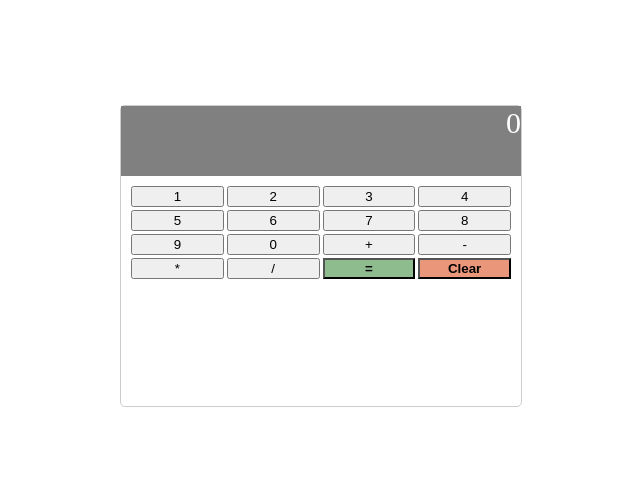
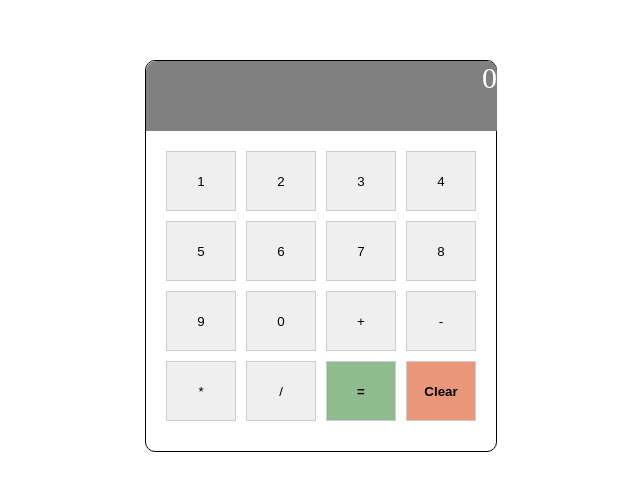
Before and after one commit to Emil-Ant/Calculator, a plain HTML site: page index.html in a window 1280 px wide. Shown: the part 144-634 px from the top of the page, without its empty margins (319-959 px from the left). Drawn offline with Linux system fonts and the light colour scheme.

Commit message:
Styling fixes + hover effect on buttons

```diff
--- a/style.css
+++ b/style.css
@@ -1,12 +1,12 @@
 .calculator {
-    border: 1px solid #ccc;
-    border-radius: 5px;
+    border: 1px solid black;
+    border-radius: 10px;
     position: absolute;
     top: 50%;
     left: 50%;
     transform: translate(-50%, -50%);
-    width: 400px;
-    height: 300px;
+    width: 350px;
+    height: 390px;
     display: flex;
     flex-direction: column;
     align-content: stretch;
@@ -14,27 +14,28 @@
 
 
 .calculator-display {
-    width: 400px;
+    width: 351px;
     font-size: 30px;
     height: 70px;
     border: none;
     background-color: grey;
     color: #fff;
     text-align: right;
+    border-top-right-radius: 10px;
+    border-top-left-radius: 10px;
 }
 
 .previous-operand {
-    font-size: 30px;
+    font-size: 20px;
 }
+
 
 .item {
     display: grid;
-    grid-template-columns: auto auto auto;
-    padding: 10px;
     grid-template-columns: repeat(4, 1fr);
-    text-align: center;
-    font-size: 25px;
-    gap: 3px;
+    grid-row-gap: 10px;
+    column-gap: 10px;
+    padding: 20px;
 }
 
 .equals-key {
@@ -42,7 +43,25 @@
     font-weight: bold;
 }
 
+.equals-key:hover {
+    background-color: rgb(87, 144, 87);
+}
+
 .clear-button {
     background-color: darksalmon;
     font-weight: bold;
 }
+
+.clear-button:hover {
+    background-color:rgb(236, 114, 73);
+}
+
+button {
+    height: 60px;
+    width: 70px;
+    border: 0.5px solid  #ccc;
+}
+
+button:hover {
+    background-color:  #ccc;
+}
```
